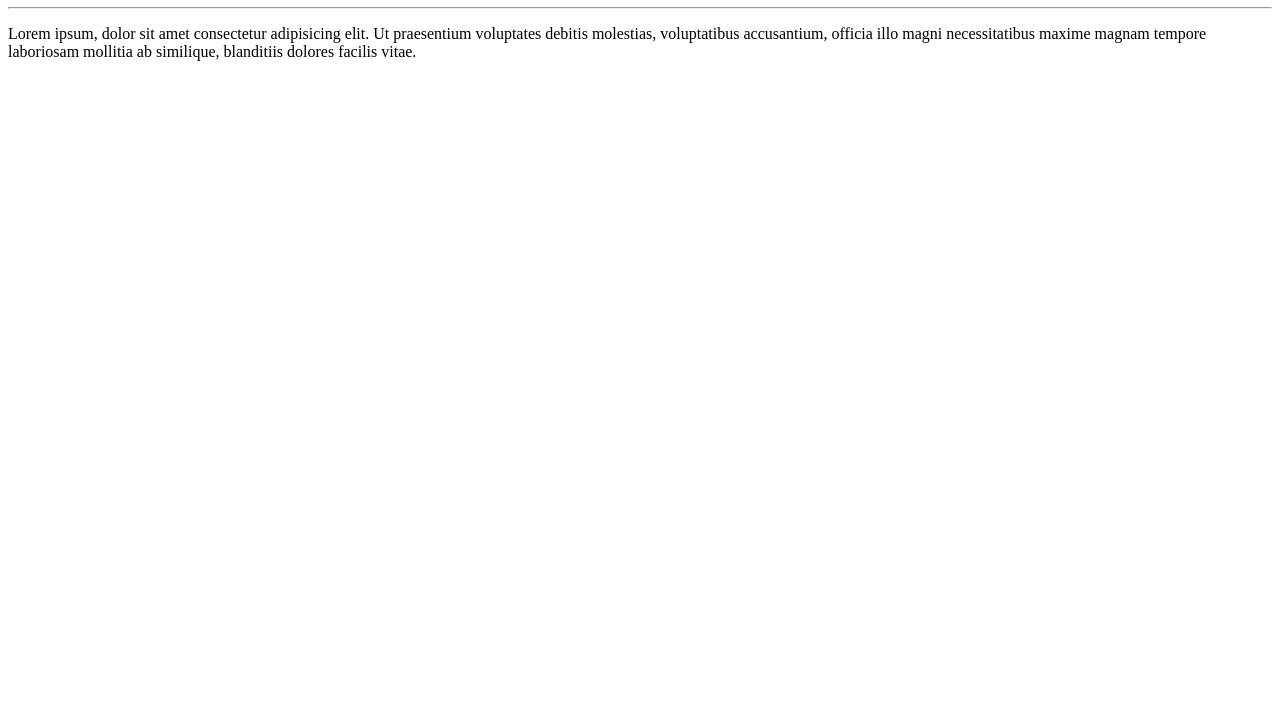
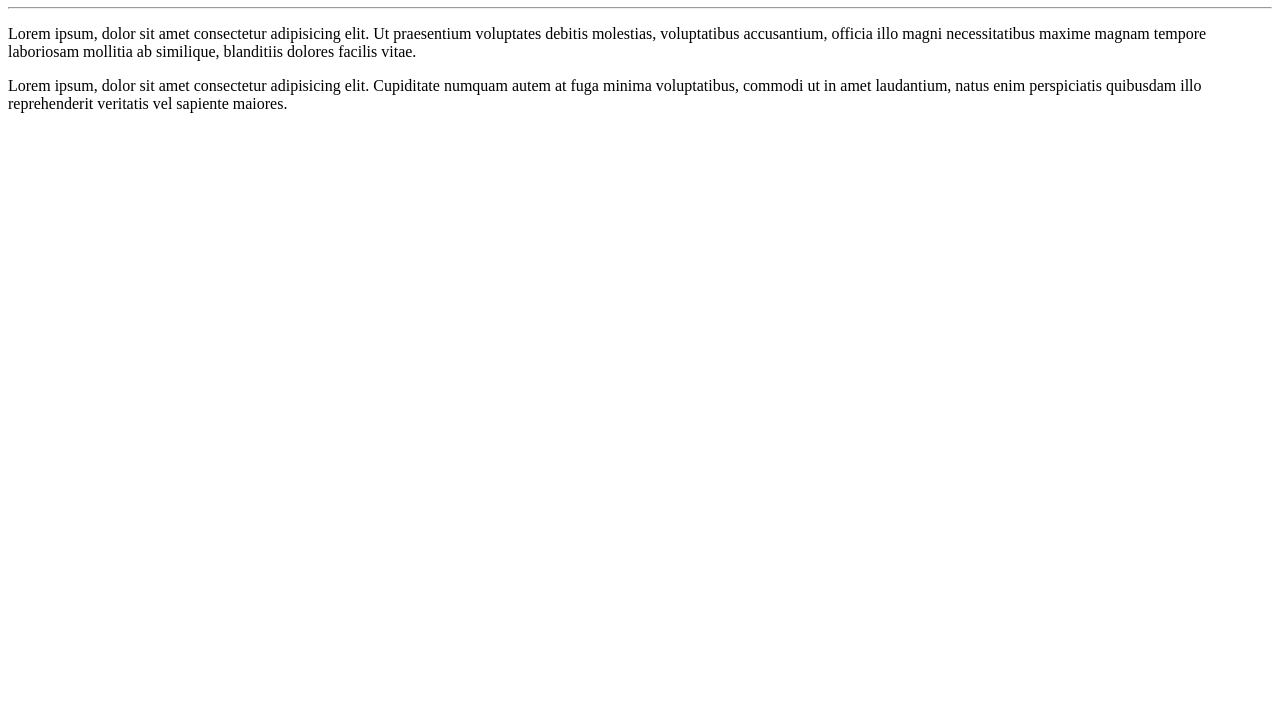
Before and after one commit to Carol-Andreazza/Ola-Mundo, a plain HTML site: page site-exemplo/index.html in a window 1280 px wide. Shown: the part 73-800 px from the top of the page. Drawn offline with Linux system fonts and the light colour scheme.

Commit message:
adicionei um parágrafo

```diff
--- a/site-exemplo/index.html
+++ b/site-exemplo/index.html
@@ -12,6 +12,7 @@
     <h1>Olá, mundo!</h1>
     <hr>
     <p>Lorem ipsum, dolor sit amet consectetur adipisicing elit. Ut praesentium voluptates debitis molestias, voluptatibus accusantium, officia illo magni necessitatibus maxime magnam tempore laboriosam mollitia ab similique, blanditiis dolores facilis vitae.</p>
+    <p>Lorem ipsum, dolor sit amet consectetur adipisicing elit. Cupiditate numquam autem at fuga minima voluptatibus, commodi ut in amet laudantium, natus enim perspiciatis quibusdam illo reprehenderit veritatis vel sapiente maiores.</p>
 </body>
 
 </html>
```
